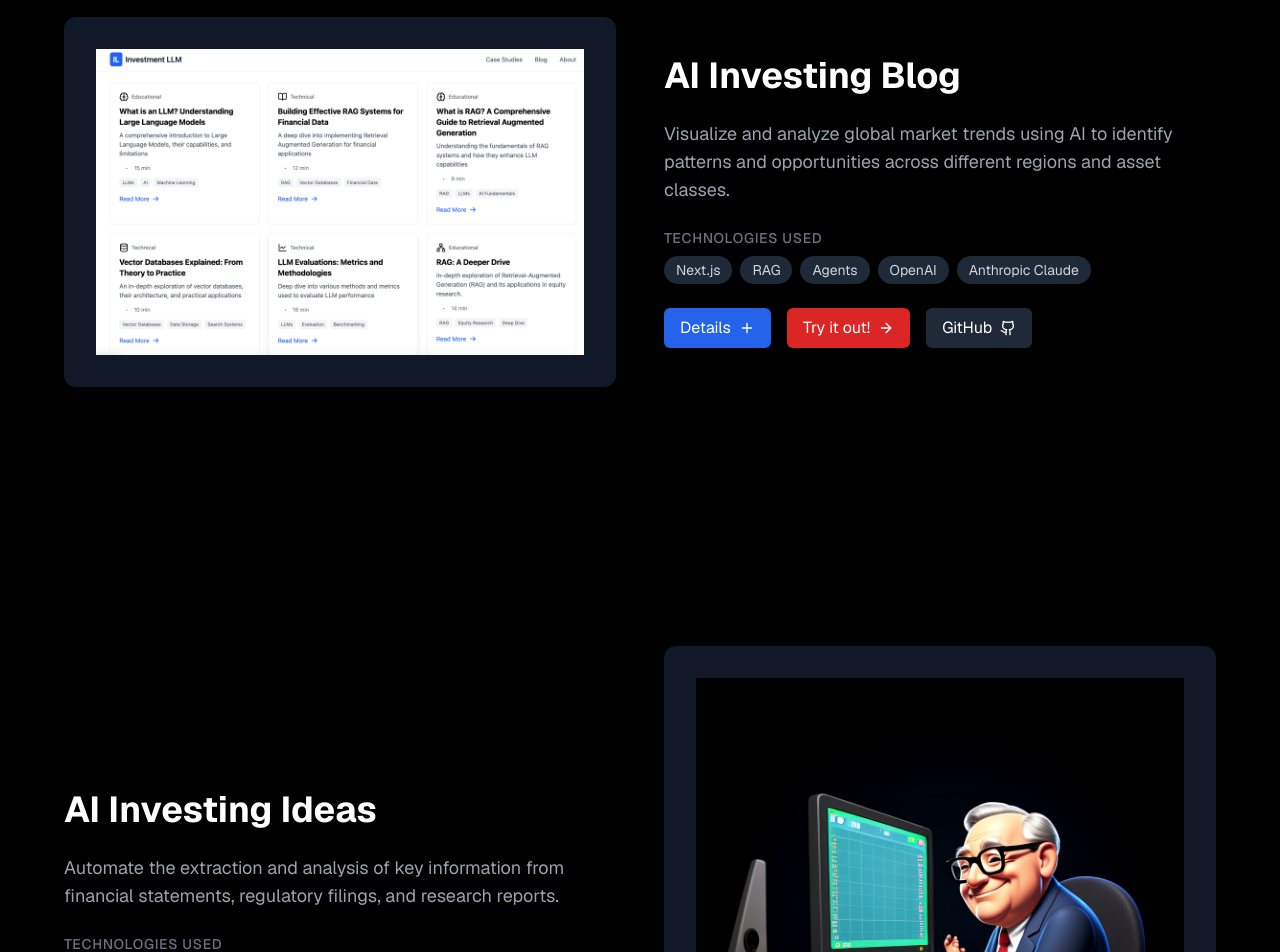
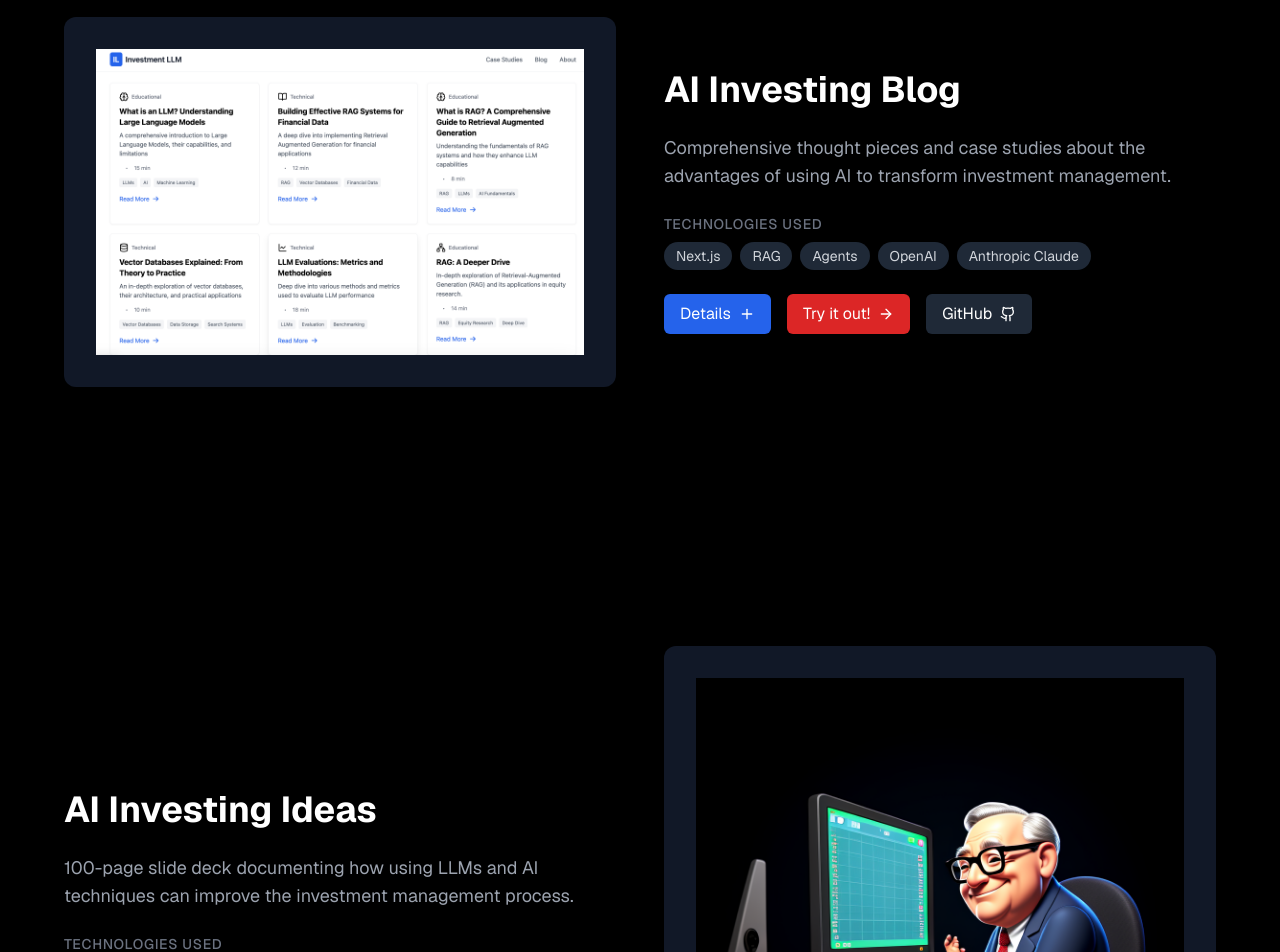
Before and after one commit to bme3412/BME-AI-investing, a Next.js app: page / in a window 1280 px wide. Shown: the part 1580-2532 px from the top of the page. Built offline with nearby package versions, Linux system fonts and the light colour scheme.

Commit message:
changed landing page

```diff
--- a/src/app/page.js
+++ b/src/app/page.js
@@ -53,7 +53,7 @@ export default function Home() {
             transform the industry.
           </p>
           <p>
-            <span className="text-transparent bg-clip-text bg-gradient-to-r from-blue-400 to-purple-400 font-semibold hover:from-blue-300 hover:to-purple-300 transition-colors duration-300 cursor-pointer">
+            <span className="text-white font-bold cursor-pointer">
               View my AI investing projects
             </span>{" "}
             and see my thoughts and experiences as an AI-obsessed technology
--- a/src/components/AboutMe.js
+++ b/src/components/AboutMe.js
@@ -1,8 +1,39 @@
-import React from 'react';
+'use client';
+
+import React, { useState, useEffect } from 'react';
 import Link from 'next/link';
-import { FileText, GithubIcon, LinkedinIcon, Mail, Download, Award, Briefcase, Code, BookOpen, GitBranch, Sparkles, ArrowLeft } from 'lucide-react';
+import {
+  FileText,
+  GithubIcon,
+  LinkedinIcon,
+  Mail,
+  Download,
+  Award,
+  Briefcase,
+  Code,
+  BookOpen,
+  GitBranch,
+  Sparkles,
+  ArrowLeft,
+  X
+} from 'lucide-react';
 
 const AboutMe = () => {
+  const [isModalOpen, setIsModalOpen] = useState(false);
+
+  // Prevent background scrolling when modal is open
+  useEffect(() => {
+    if (isModalOpen) {
+      document.body.style.overflow = 'hidden';
+    } else {
+      document.body.style.overflow = 'unset';
+    }
+
+    return () => {
+      document.body.style.overflow = 'unset';
+    };
+  }, [isModalOpen]);
+
   const skills = {
     technical: [
       "Python (pandas, matplotlib, scikit-learn, numpy)",
@@ -39,6 +70,51 @@ const AboutMe = () => {
     ]
   };
 
+  const ContactModal = () => {
+    if (!isModalOpen) return null;
+
+    return (
+      <div
+        className="fixed inset-0 bg-black/60 backdrop-blur-sm flex items-center justify-center z-50 p-4"
+        onClick={() => setIsModalOpen(false)}
+      >
+        <div
+          className="bg-black/90 border border-white/20 p-6 rounded-lg w-full max-w-md mx-auto"
+          onClick={e => e.stopPropagation()}
+        >
+          <div className="flex justify-between items-center mb-4">
+            <h2 className="text-2xl font-bold">Contact Information</h2>
+            <button
+              onClick={() => setIsModalOpen(false)}
+              className="text-white/60 hover:text-white transition-colors"
+              aria-label="Close Contact Modal"
+            >
+              <X size={20} />
+            </button>
+          </div>
+          <div className="space-y-4">
+            <a
+              href="mailto:erhardbr@gmail.com"
+              className="flex items-center gap-3 p-3 rounded-lg border border-white/20 hover:bg-white/10 transition-all duration-300"
+            >
+              <Mail className="text-blue-400" size={20} />
+              <span>erhardbr@gmail.com</span>
+            </a>
+            <a
+              href="https://linkedin.com/in/brendan-erhard"
+              target="_blank"
+              rel="noopener noreferrer"
+              className="flex items-center gap-3 p-3 rounded-lg border border-white/20 hover:bg-white/10 transition-all duration-300"
+            >
+              <LinkedinIcon className="text-blue-400" size={20} />
+              <span>linkedin.com/in/brendan-erhard</span>
+            </a>
+          </div>
+        </div>
+      </div>
+    );
+  };
+
   return (
     <div className="min-h-screen bg-black text-white font-sans">
       {/* Back Button */}
@@ -57,6 +133,9 @@ const AboutMe = () => {
         </Link>
       </div>
 
+      {/* ContactModal rendered at root level */}
+      <ContactModal />
+
       <div className="max-w-6xl mx-auto p-6 space-y-8">
         <div className="bg-black/40 backdrop-blur-sm border border-white/10 rounded-lg shadow-xl p-8">
           {/* Header Section */}
@@ -73,6 +152,7 @@ const AboutMe = () => {
                           bg-black/30 backdrop-blur-sm
                           hover:border-white hover:bg-white/10
                           transition-all duration-300 text-white"
+                download
               >
                 <FileText size={18} />
                 Resume
@@ -83,6 +163,7 @@ const AboutMe = () => {
                           bg-black/30 backdrop-blur-sm
                           hover:border-white hover:bg-white/10
                           transition-all duration-300 text-white"
+                download
               >
                 <Download size={18} />
                 Cover Letter
@@ -111,8 +192,8 @@ const AboutMe = () => {
                 <LinkedinIcon size={18} />
                 LinkedIn
               </a>
-              <a
-                href="mailto:erhardbr@gmail.com"
+              <button
+                onClick={() => setIsModalOpen(true)}
                 className="flex items-center gap-2 px-4 py-2 border border-white/50 rounded-lg
                           bg-black/30 backdrop-blur-sm
                           hover:border-white hover:bg-white/10
@@ -120,7 +201,7 @@ const AboutMe = () => {
               >
                 <Mail size={18} />
                 Contact
-              </a>
+              </button>
             </div>
           </header>
 
@@ -147,7 +228,7 @@ const AboutMe = () => {
             </div>
           </section>
 
-          {/* Current Role Highlights */}
+          {/* Key Achievements */}
           <section className="mb-12">
             <h2 className="text-2xl font-bold mb-4 text-transparent bg-clip-text bg-gradient-to-r
                          from-blue-400 to-purple-400 flex items-center gap-2">
--- a/src/components/Footer.js
+++ b/src/components/Footer.js
@@ -33,7 +33,7 @@ const Footer = () => {
           </div>
 
           <div className="font-mono text-sm text-white">
-            © {new Date().getFullYear()} Brendan Erhard
+            © {new Date().getFullYear()} Brendan Erhard | erhardbr@gmail.com
           </div>
         </div>
       </div>
--- a/src/components/ProjectPreviews.js
+++ b/src/components/ProjectPreviews.js
@@ -82,23 +82,23 @@ const ProjectPreviews = () => {
       description: "Work smarter, not harder, and gain clarity. Ask anything about the world's leading technology companies and get instant answers and insights. Potentially saves users as much as 50-70% of the time it takes to read and analyze complete earnings transcripts (assumes 1-hour transcript and 250 words-per-minute reading speed).",
       technologies: ["OpenAI", "React", "Node.js", "Python", "Pinecone Vector Database","AWS"],
       image: "/next-js-copilot.png",
-      learnMoreUrl: "https://github.com/yourusername/clarity-2",
+      learnMoreUrl: "https://github.com/bme3412/next-copilot",
       tryItUrl: "https://clarity-2-demo.yourdomain.com"
     },
     {
       title: "AI Investing Blog",
-      description: "Visualize and analyze global market trends using AI to identify patterns and opportunities across different regions and asset classes.",
+      description: "Comprehensive thought pieces and case studies about the advantages of using AI to transform investment management.",
       technologies: ["Next.js", "RAG", "Agents", "OpenAI", "Anthropic Claude"],
       image: "/investment-llm-blog.png",
-      learnMoreUrl: "https://github.com/yourusername/ai-investing-blog",
-      tryItUrl: "https://ai-investing-blog.yourdomain.com"
+      learnMoreUrl: "https://github.com/bme3412/investment-llm",
+      tryItUrl: "https://investment-llm.vercel.app/"
     },
     {
       title: "AI Investing Ideas",
-      description: "Automate the extraction and analysis of key information from financial statements, regulatory filings, and research reports.",
+      description: "100-page slide deck documenting how using LLMs and AI techniques can improve the investment management process.",
       technologies: ["PyTorch", "FastAPI", "Redis", "Elasticsearch", "GCP"],
       image: "/buffet-tech.png",
-      learnMoreUrl: "https://github.com/yourusername/ai-investing-presentation",
+      learnMoreUrl: "https://github.com/bme3412",
       tryItUrl: "https://ai-investing-presentation.yourdomain.com"
     },
     {
--- a/src/components/ProjectsModal.js
+++ b/src/components/ProjectsModal.js
@@ -12,25 +12,25 @@ const ProjectsModal = ({ isOpen, onClose }) => {
       title: "Clarity 2.0 - Investment CoPilot",
       url: "https://clarity-2-demo.yourdomain.com",
       imageSrc: "/next-js-copilot.png",
-      description: "AI-powered tool for organizing and analyzing complex investment data with real-time insights."
+      description: "Ask anything about Big Tech companies and get instant insights. Built with generative AI and vector databases and saves users hours of time. "
     },
     {
-      title: "Invest with AI Blog",
-      url: "https://ai-investing-blog.yourdomain.com",
+      title: "AI Investing Blog",
+      url: "https://investment-llm.vercel.app/",
       imageSrc: "/investment-llm-blog.png",
-      description: "Deep dives into AI-driven investment strategies and market analysis."
+      description: "Comprehensive thought pieces and case studies about the advantages of using AI to transform investment management."
     },
     {
       title: "Resume-LLM",
       url: "https://llm-resume-bme.vercel.app/",
       imageSrc: "/resume-llm.png",
-      description: "Interactive AI resume analyzer powered by multiple LLM models for comprehensive insights."
+      description: "Interactive AI resume powered by AI - ask anything about my background, projects, and experiences!"
     },
     {
       title: "Invest with AI Ideas",
       url: "https://ai-investing-presentation.yourdomain.com",
       imageSrc: "/buffet-tech.png",
-      description: "Curated collection of AI-driven investment opportunities and market trends."
+      description: "100-page slide deck of using LLMs and AI techniques to improve the investment management process."
     }
   ];
 
```
